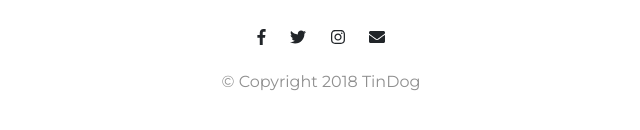
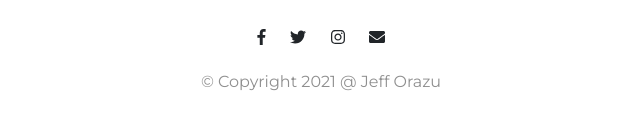
Before and after one commit to Jeraz101/Tin-Dog, a website: page index.html in a window 1280 px wide. Shown: the part 3071-3201 px from the top of the page, 319-959 px from the left. Drawn offline with nearby package versions, Linux system fonts and the light colour scheme.

Commit message:
Changed the footer copyright

```diff
--- a/index.html
+++ b/index.html
@@ -234,7 +234,7 @@
       <i class="social-icon fab fa-twitter"></i>
       <i class="social-icon fab fa-instagram"></i>
       <i class="social-icon fas fa-envelope"></i>
-      <p>© Copyright 2018 TinDog</p>
+      <p>© Copyright 2021 @ Jeff Orazu</p>
     </div>
   </footer>
 
```
